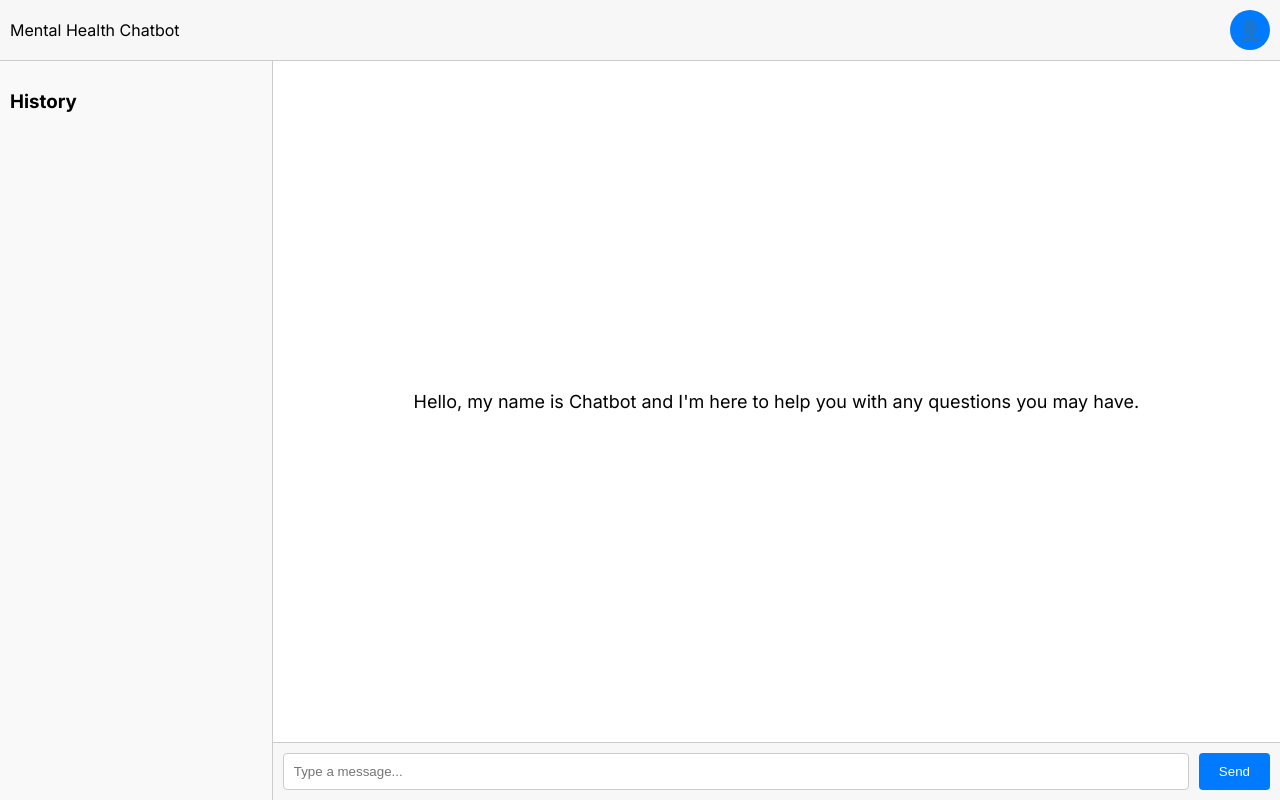
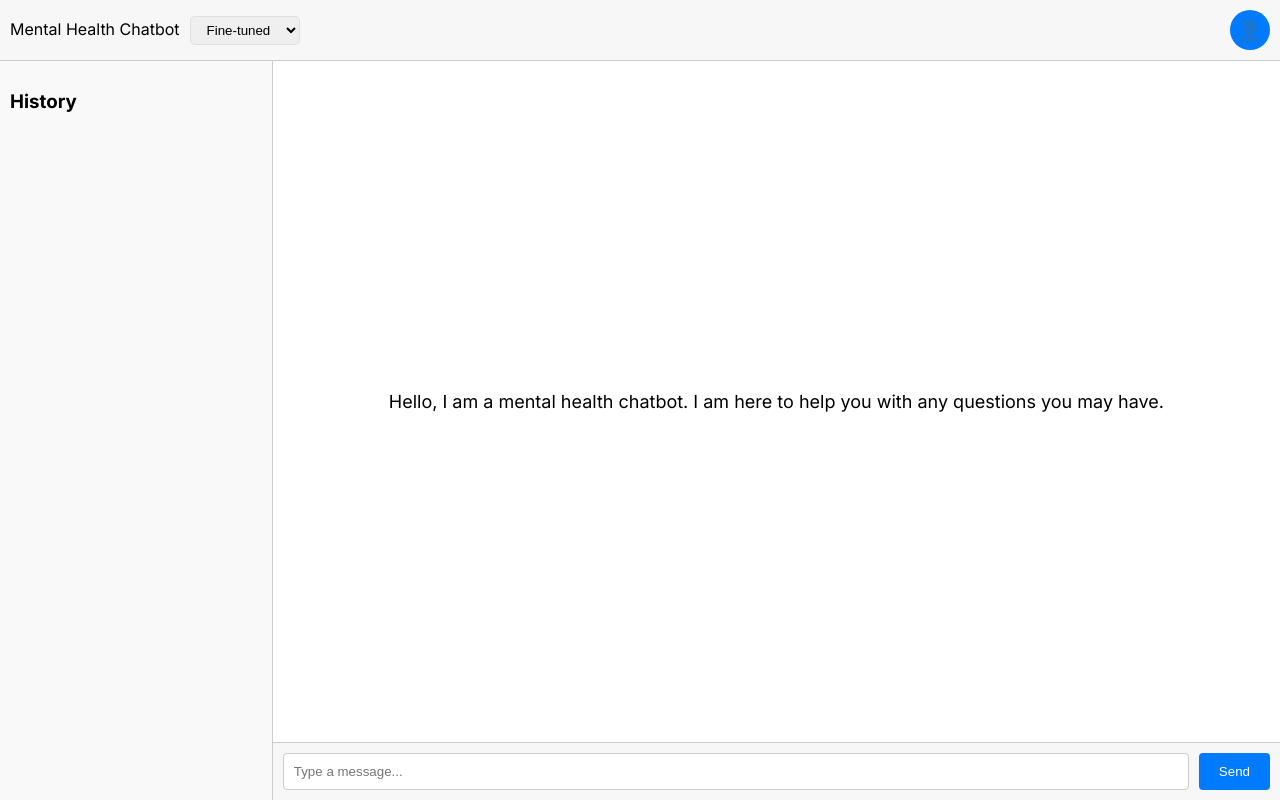
Before and after one commit to mlgomez0/Health_Therapist, a Next.js app in the folder frontend/: page / in a window 1280 px wide. Built offline with nearby package versions, Linux system fonts and the light colour scheme.

Commit message:
Updated chatbot to allow user select if the request is going to be processed with rag or the fine-tuned model

```diff
--- a/frontend/src/components/Chatbot/Chatbot.tsx
+++ b/frontend/src/components/Chatbot/Chatbot.tsx
@@ -11,6 +11,7 @@ const Chatbot: React.FC = () => {
     const [ inputValue, setInputValue ] = useState('');
     const messagesEndRef = useRef<HTMLDivElement | null>(null);
     const [ isLoading, setIsLoading ] = useState(false);
+    const [ selectedModel, setSelectedModel ] = useState<'fine-tuned' | 'rag'>('fine-tuned');
 
     useEffect(() => {
         messagesEndRef.current?.scrollIntoView({ behavior: 'smooth' });
@@ -31,7 +32,10 @@ const Chatbot: React.FC = () => {
         fetch('http://127.0.0.1:5000/api/chat', {
             method: 'POST',
             headers: { 'Content-Type': 'application/json' },
-            body: JSON.stringify({ text: inputValue })
+            body: JSON.stringify({
+                model: selectedModel,
+                text: inputValue
+            })
         }).then(response => response.json()).then(data => {
             const botMessage: IMessage = {
                 text: data.text,
@@ -60,6 +64,8 @@ const Chatbot: React.FC = () => {
                 onLogout={() => {
 
                 }}
+                onModelChange={(model) => setSelectedModel(model)}
+                selectedModel={selectedModel}
             />
             <div className="main-container">
                 <div className="history-container">
@@ -69,7 +75,7 @@ const Chatbot: React.FC = () => {
                     <div className="messages-container">
                         {messages.length === 0 && <>
                             <div className="welcome-message">
-                                Hello, my name is Chatbot and I'm here to help you with any questions you may have.
+                                Hello, I am a mental health chatbot. I am here to help you with any questions you may have.
                             </div>
                         </>}
                         {messages.map((message, index) => (
--- a/frontend/src/components/UserHeader/UserHeader.css
+++ b/frontend/src/components/UserHeader/UserHeader.css
@@ -54,3 +54,15 @@
 .user-menu button:hover {
     background-color: #f1f1f1;
 }
+
+.model-selector {
+    margin-left: 10px;
+    outline: none;
+    padding: 5px 12px;
+    border-radius: 5px;
+    border: solid 1px #cccccc78;
+}
+
+.model-selector option {
+    padding: 5px 10px;
+}
--- a/frontend/src/components/UserHeader/UserHeader.tsx
+++ b/frontend/src/components/UserHeader/UserHeader.tsx
@@ -6,10 +6,18 @@ import './UserHeader.css';
 interface UserHeaderProps {
     onLogout: () => void;
     onClearAll: () => void;
+    selectedModel?: 'fine-tuned' | 'rag';
+    onModelChange?: (model: 'fine-tuned' | 'rag') => void;
 }
 
-const UserHeader: React.FC<UserHeaderProps> = ({ onLogout, onClearAll }) => {
+const UserHeader: React.FC<UserHeaderProps> = ({ onLogout, onClearAll, onModelChange, selectedModel }) => {
+
     const [ menuVisible, setMenuVisible ] = useState(false);
+
+    const handleChange = (event: React.ChangeEvent<HTMLSelectElement>) => {
+        const value = event.target.value as 'fine-tuned' | 'rag';
+        onModelChange!(value);
+    };
 
     const toggleMenu = () => {
         setMenuVisible(!menuVisible);
@@ -19,6 +27,14 @@ const UserHeader: React.FC<UserHeaderProps> = ({ onLogout, onClearAll }) => {
         <div className="user-header">
             <div className="user-info">
                 Mental Health Chatbot
+                <select
+                    className='model-selector'
+                    value={selectedModel}
+                    onChange={handleChange}
+                >
+                    <option value="fine-tuned">Fine-tuned</option>
+                    <option value="rag">RAG</option>
+                </select>
             </div>
             <div className="user-menu-container">
                 <div className="user-icon" onClick={toggleMenu}>
```
